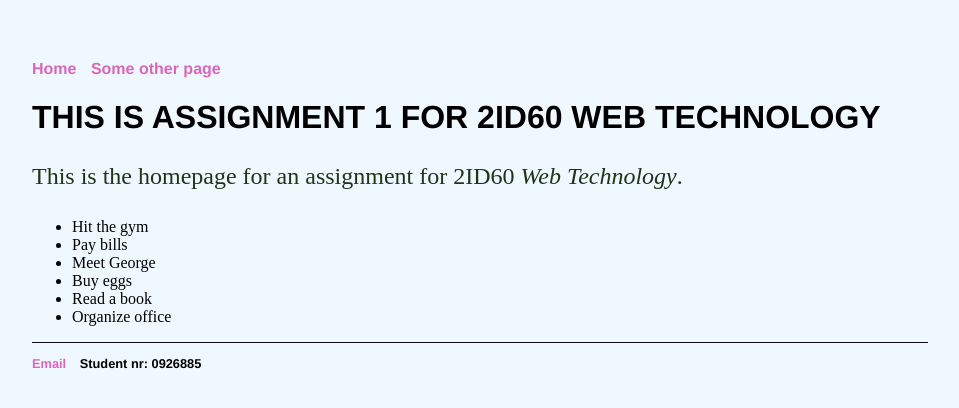
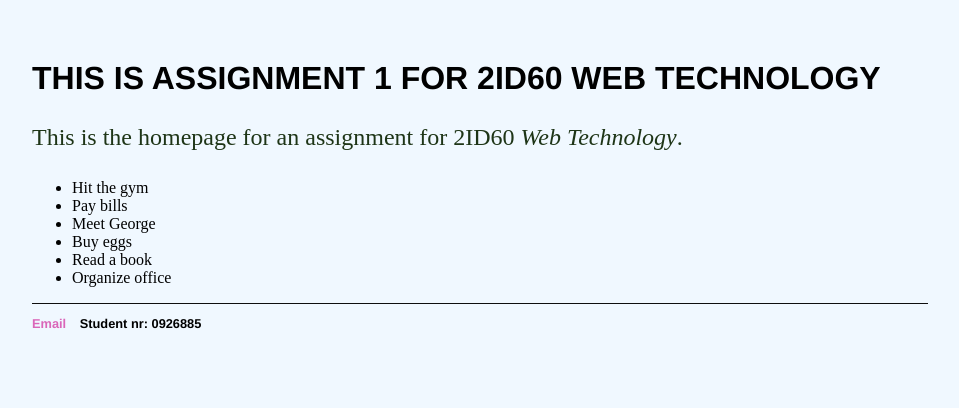
Before and after one commit to Aalison/Aalison.github.io, a Jekyll site: the page index.html, which Jekyll copies as it is, in a window 1280 px wide. Shown: the top 408 px of the page, without its empty margins (160-1119 px from the left). Built offline with Jekyll 4.4.1, drawn with Linux system fonts in a browser that asks for light colours; comment, search, counter and statistics services are not loaded.

Commit message:
Trying things

```diff
--- a/_layouts/default.html
+++ b/_layouts/default.html
@@ -1,14 +1,35 @@
 <!DOCTYPE html>
 	<html>
 		<head>
-			<title>{{ page.title }}</title>
+			<title>Assignment 1, 2ID60</title>
 			<!-- link to main stylesheet -->
 			<link rel="stylesheet" type="text/css" href="/css/main.css">
-			<link rel="icon" type="image/png"
-			href="http://aalison.github.io/logo-tue.png" />
+			<link rel="icon" type="image/png" href="http://aalison.github.io/logo-tue.png" />
 		</head>
 		<body>
+			<div class="blurb">
+			<h1>This is Assignment 1 for 2ID60 Web Technology</h1>
+			<p>This is the homepage for an assignment for 2ID60 <em>Web Technology</em>.</p>
+			</div>
+			<div id="myDIV" class="header">
+				<script src="todo.js" type="text/javascript">
+					<h2> My To Do List</h2>
+					<input type="text" id="myInput" placeholder="Title...">
+					<span onclick="newElement()" class="addBtn">Add</span>
+				</script>
+			</div>
 			<div>
+				<ul id="myUL">
+					<li>Hit the gym</li>
+					<li class="checked">Pay bills</li>
+					<li>Meet George</li>
+					<li>Buy eggs</li>
+					<li>Read a book</li>
+					<li>Organize office</li>
+				</ul>
+			</div>
+		</body>
+			<!--<div>
 			<script>
   (function() {
     var cx = '000663461185018965971:imeitlhoqho';
@@ -21,13 +42,13 @@
   })();
 </script>
 <gcse:search></gcse:search>
-</div>
-			<nav>
+</div>-->
+			<!--<nav>
 	    		<ul>
 	        		<li><a href="/">Home</a></li>
 		        	<li><a href="/about">Some other page</a></li>
 	        		<!--<li><a href="/cv">CV</a></li>
-	        		<li><a href="/blog">Blog</a></li>-->
+	        		<li><a href="/blog">Blog</a></li>
 	    		</ul>
 			</nav>
 			<div class="container">
--- a/index.html
+++ b/index.html
@@ -1,18 +1,24 @@
----
-layout: default
-title: Assignment 1, 2ID60
----
+<!DOCTYPE html>
+	<html>
+		<head>
+			<title>Assignment 1, 2ID60</title>
+			<!-- link to main stylesheet -->
+			<link rel="stylesheet" type="text/css" href="/css/main.css">
+			<link rel="icon" type="image/png" href="http://aalison.github.io/logo-tue.png" />
+		</head>
+		<body>
 			<div class="blurb">
 			<h1>This is Assignment 1 for 2ID60 Web Technology</h1>
-	<p>This is the homepage for an assignment for 2ID60 <em>Web Technology</em>. <!--<a href="/about">Read more about my life...</a></p>-->
-
-<div id="myDIV" class="header"><script src="todo.js" type="text/javascript">
-  <h2>My To Do List</h2>
+			<p>This is the homepage for an assignment for 2ID60 <em>Web Technology</em>.</p>
+			</div>
+			<div id="myDIV" class="header">
+				<script src="todo.js" type="text/javascript">
+					<h2> My To Do List</h2>
 					<input type="text" id="myInput" placeholder="Title...">
 					<span onclick="newElement()" class="addBtn">Add</span>
 				</script>
 			</div>
-
+			<div>
 				<ul id="myUL">
 					<li>Hit the gym</li>
 					<li class="checked">Pay bills</li>
@@ -21,4 +27,40 @@ title: Assignment 1, 2ID60
 					<li>Read a book</li>
 					<li>Organize office</li>
 				</ul>
-</div><!-- /.blurb -->
+			</div>
+		</body>
+			<!--<div>
+			<script>
+  (function() {
+    var cx = '000663461185018965971:imeitlhoqho';
+    var gcse = document.createElement('script');
+    gcse.type = 'text/javascript';
+    gcse.async = true;
+    gcse.src = 'https://cse.google.com/cse.js?cx=' + cx;
+    var s = document.getElementsByTagName('script')[0];
+    s.parentNode.insertBefore(gcse, s);
+  })();
+</script>
+<gcse:search></gcse:search>
+</div>-->
+			<!--<nav>
+	    		<ul>
+	        		<li><a href="/">Home</a></li>
+		        	<li><a href="/about">Some other page</a></li>
+	        		<!--<li><a href="/cv">CV</a></li>
+	        		<li><a href="/blog">Blog</a></li>
+	    		</ul>
+			</nav>
+			<div class="container">
+
+			{{ content }}
+
+			</div><!-- /.container -->
+			<footer>
+	    		<ul>
+	        		<li><a href="mailto:k.b.breider@student.tue.nl">Email</a></li>
+	        		<li>Student nr: 0926885</li>
+				</ul>
+			</footer>
+		</body>
+	</html>
```
Lines whose indentation alone changed are shown as unchanged.
